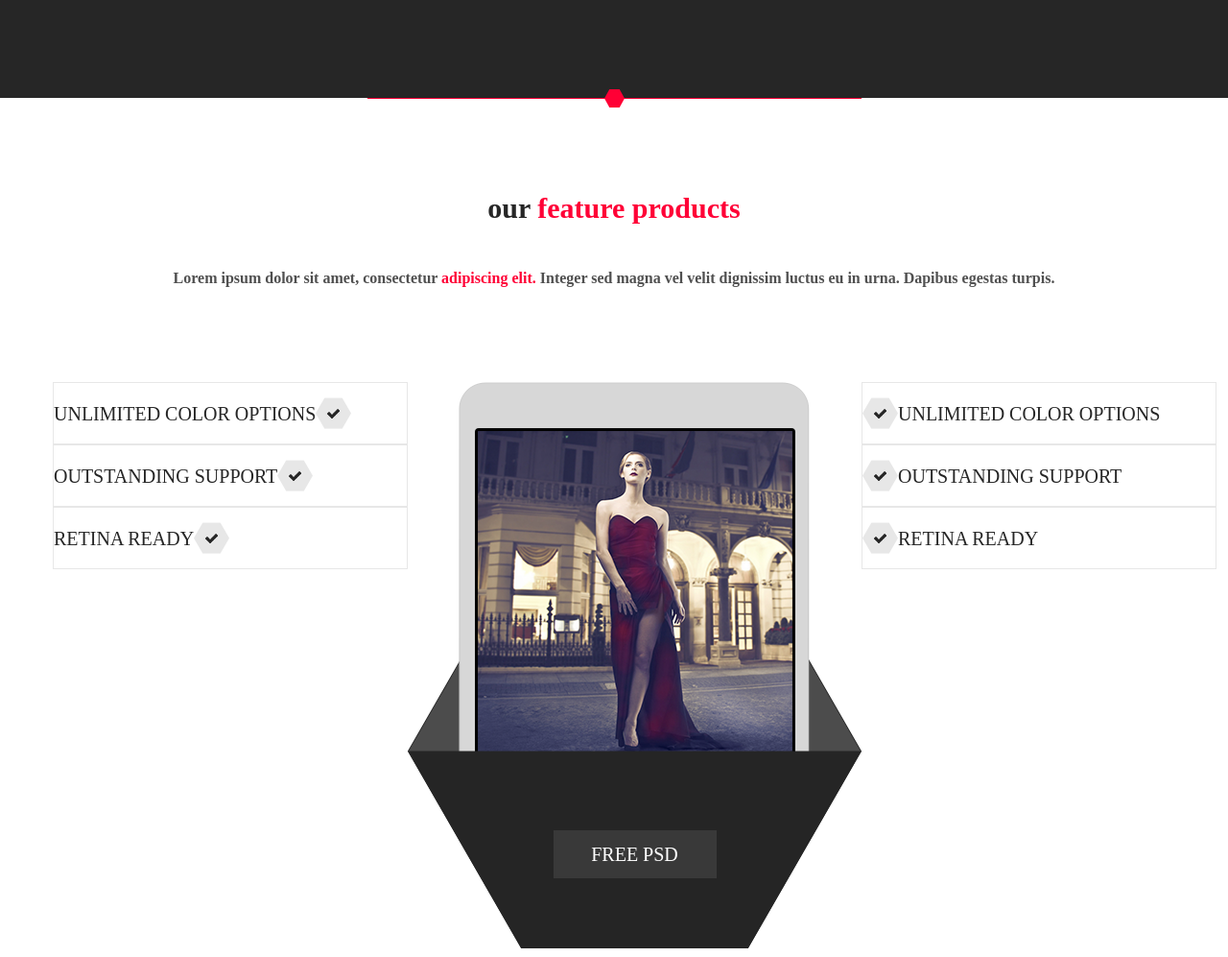
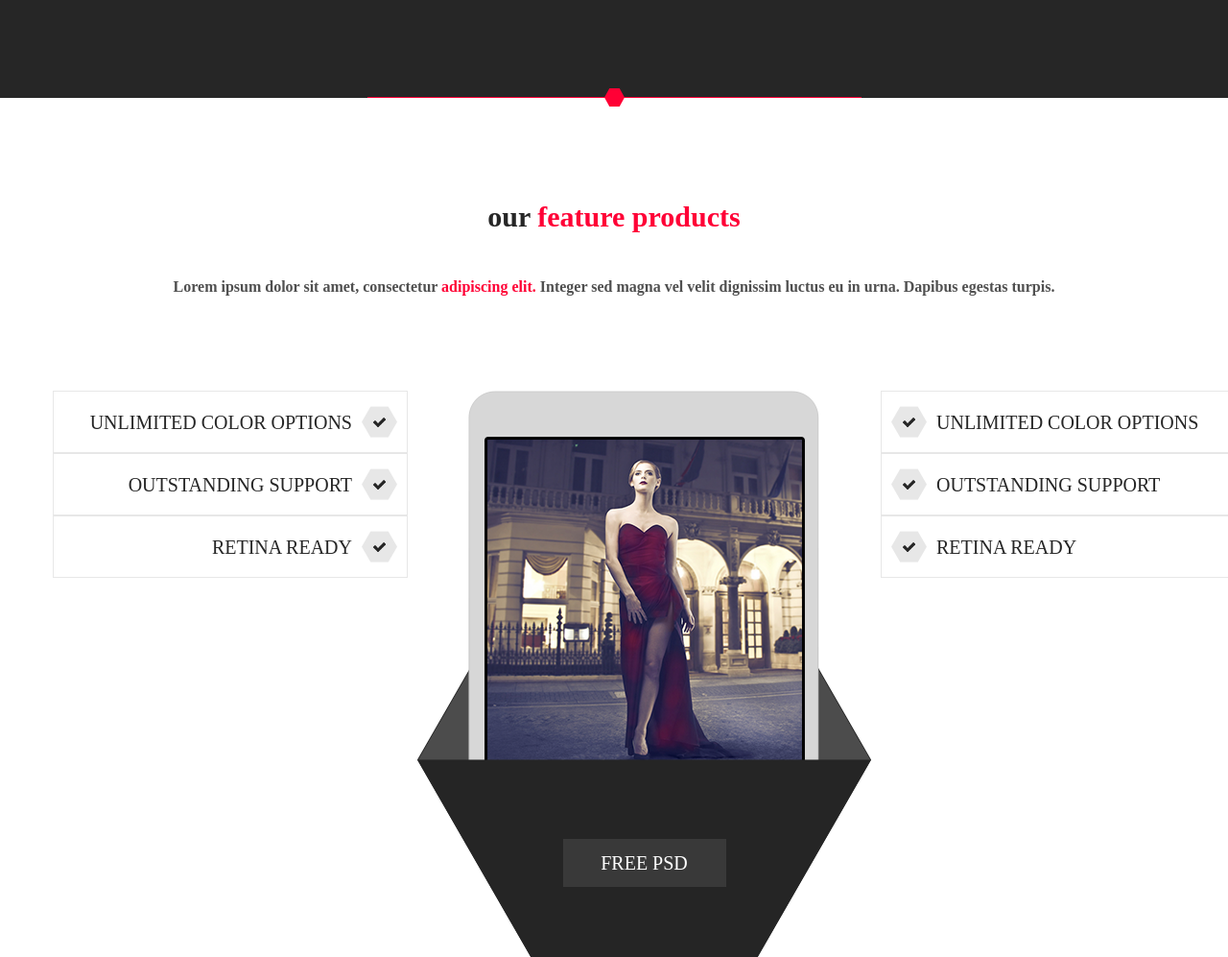
Before and after one commit to viwombat/Creativia, a plain HTML site: page index.html in a window 1280 px wide. Shown: the part 2833-3830 px from the top of the page at 96% size. Drawn offline with Linux system fonts and the light colour scheme.

Commit message:
fix product description

```diff
--- a/index.html
+++ b/index.html
@@ -171,11 +171,11 @@
             </div>
         </div>
 
-        <div class="separator">
-            <img src="./img/portfolio/separator.png">
-        </div>
+    </section>
 
-    </section>
+    <div class="separator">
+        <img src="./img/portfolio/separator.png">
+    </div>
 
     <section class="our-product-features">
         <article class="title">
@@ -189,10 +189,19 @@
         </article>
 
         <article class="product-description">
-            <ul>
-                <li><p>UNLIMITED COLOR OPTIONS</p><img src="./img/our product features/not active.png"></li>
-                <li><p>OUTSTANDING SUPPORT</p><img src="./img/our product features/not active.png"></li>
-                <li><p>RETINA READY</p><img src="./img/our product features/not active.png"></li>
+            <ul class="product-description-left-list">
+                <li>
+                    <p>UNLIMITED COLOR OPTIONS</p>
+                    <img src="./img/our product features/not active.png">
+                </li>
+                <li>
+                    <p>OUTSTANDING SUPPORT</p>
+                    <img src="./img/our product features/not active.png">
+                </li>
+                <li>
+                    <p>RETINA READY</p>
+                    <img src="./img/our product features/not active.png">
+                </li>
             </ul>
 
             <div class="wrapper">
@@ -204,10 +213,18 @@
                 </div>
             </div>
 
-            <ul>
-                <li><img src="./img/our product features/not active.png"><p>UNLIMITED COLOR OPTIONS</p></li>
-                <li><img src="./img/our product features/not active.png"><p>OUTSTANDING SUPPORT</p></li>
-                <li><img src="./img/our product features/not active.png"><p>RETINA READY</p></li>
+            <ul class="product-description-right-list">
+                <li>
+                    <img src="./img/our product features/not active.png">
+                    <p>UNLIMITED COLOR OPTIONS</p></li>
+                <li>
+                    <img src="./img/our product features/not active.png">
+                    <p>OUTSTANDING SUPPORT</p>
+                </li>
+                <li>
+                    <img src="./img/our product features/not active.png">
+                    <p>RETINA READY</p>
+                </li>
             </ul>
         </article>
     </section>
--- a/style.css
+++ b/style.css
@@ -338,10 +338,10 @@ header .button > a:hover {
     justify-content: center;
 }
 
-.portfolio .separator {
+.separator {
     display: flex;
     justify-content: center;
-    margin-top: 96px;
+    margin-top: -10px;
 }
 
 .our-product-features {
@@ -377,6 +377,19 @@ header .button > a:hover {
     font-family: "Raleway";
 }
 
+.product-description-left-list li {
+    justify-content: flex-end;
+}
+
+.product-description-right-list li {
+    justify-content: flex-start;
+}
+
+.product-description img {
+    margin-left: 10px;
+    margin-right: 10px;
+}
+
 .our-product-features .button-free-psd:hover {
     cursor: pointer;
     background-color: #ff0036;
```
